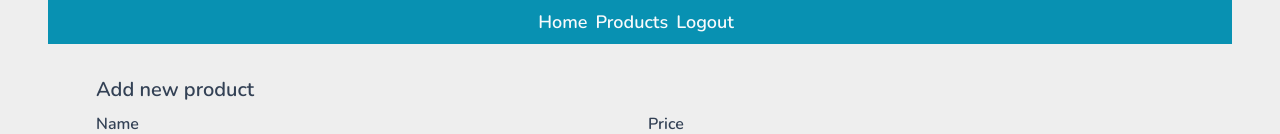
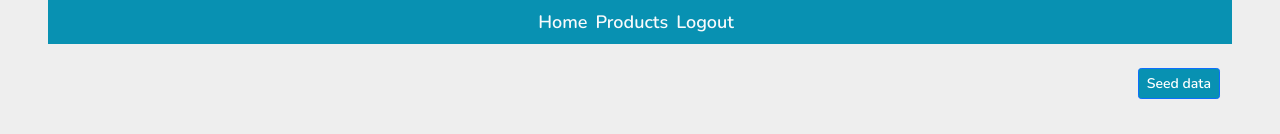
Before and after one commit to juniorEdris/Frontend.Sample-crud, a React (Create React App) app: page /products in a window 1280 px wide. Shown: the top 134 px of the page. Built offline with nearby package versions, Linux system fonts and the light colour scheme; no server answers; sample sign-in values are in the browser's storage.

Commit message:
seed data API added

```diff
--- a/src/Components/products/data-table/index.js
+++ b/src/Components/products/data-table/index.js
@@ -71,6 +71,7 @@ const DataTable = ({categories}) => {
         } catch (error) {
             setLoading(false);
             console.log(error);
+            toast.error('Something went wrong!');
         }
     };
 
--- a/src/Components/products/index.js
+++ b/src/Components/products/index.js
@@ -34,10 +34,24 @@ const Products = () => {
             toast.success('Product added successfully!');
         }catch(e){
             console.log(e);
+            toast.error('Somthing went wrong!');
+        }
+    };
+    const seedData = () => {
+        try{
+            mutateData(`api/seed-demo-product`,{});
+            window.location.reload();
+            toast.success('Product seeded successfully!');
+        }catch(e){
+            console.log(e);
+            toast.error('Somthing went wrong!');
         }
     };
     return (
         <div className="product-page">
+            <div className="flex align-items-center justify-content-end container pt-4">
+                <button type="button" className="btn btn-primary btn-sm bg-cyan-600" onClick={seedData}>Seed data</button>
+            </div>
             <HandleProducts
                 title={'Add new product'}
                 btnText={'Add product'}
```
Also changed, not shown: 1 other file (tests, documents, lock files or other folders).
